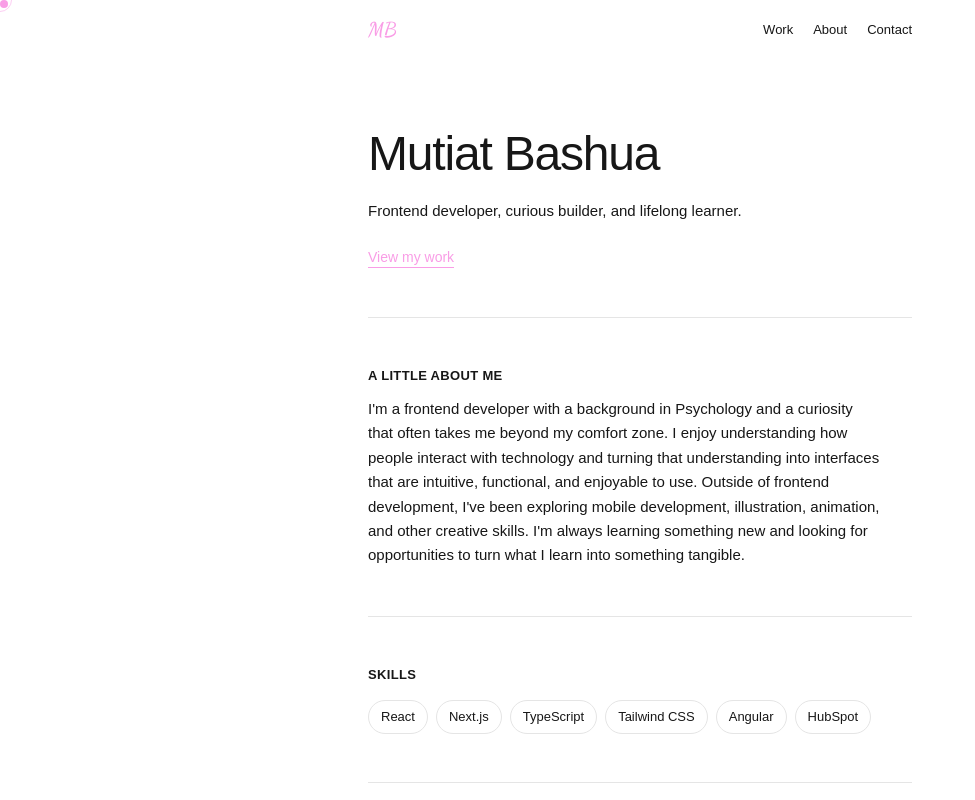
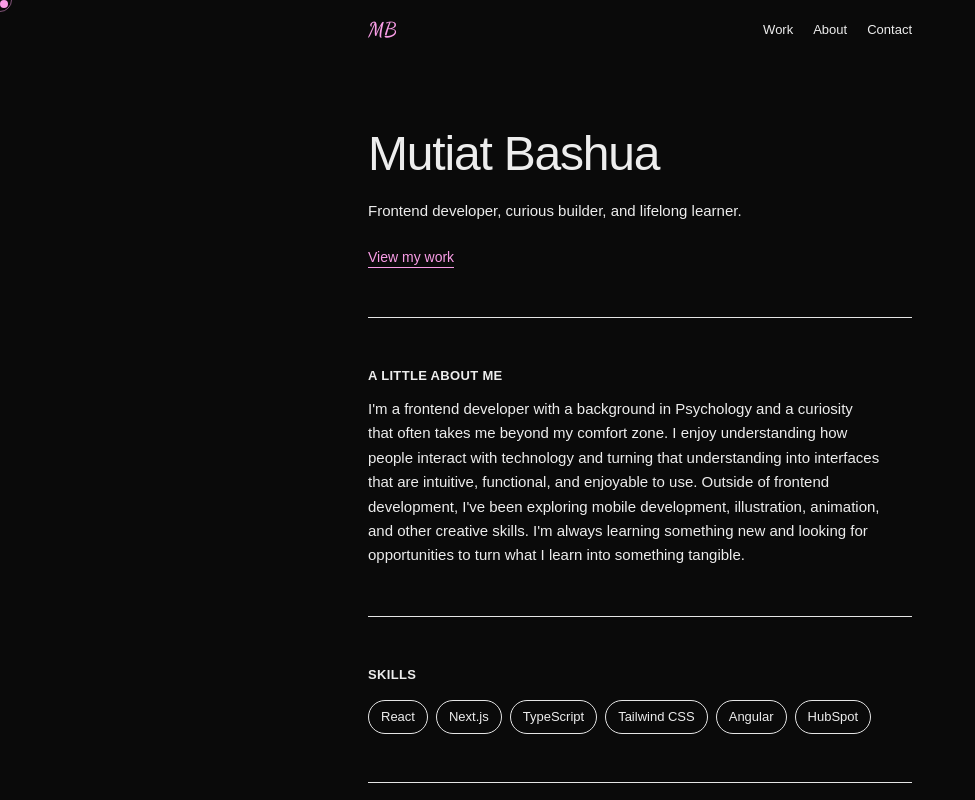
Before and after one commit to MutiatBash/PortfolioV1, a Next.js app: page / in a window 1280 px wide. Shown: the top 800 px of the page, without its empty margins (0-975 px from the left). Built offline with nearby package versions, Linux system fonts and the light colour scheme.

Commit message:
Fix color scheme

```diff
--- a/app/globals.css
+++ b/app/globals.css
@@ -1,8 +1,8 @@
 @import "tailwindcss";
 
 :root {
-  --background: #ffffff;
-  --foreground: #171717;
+  --background: #0a0a0a;
+  --foreground: #ededed;
   --accent: #f99de6;
 }
 
```
